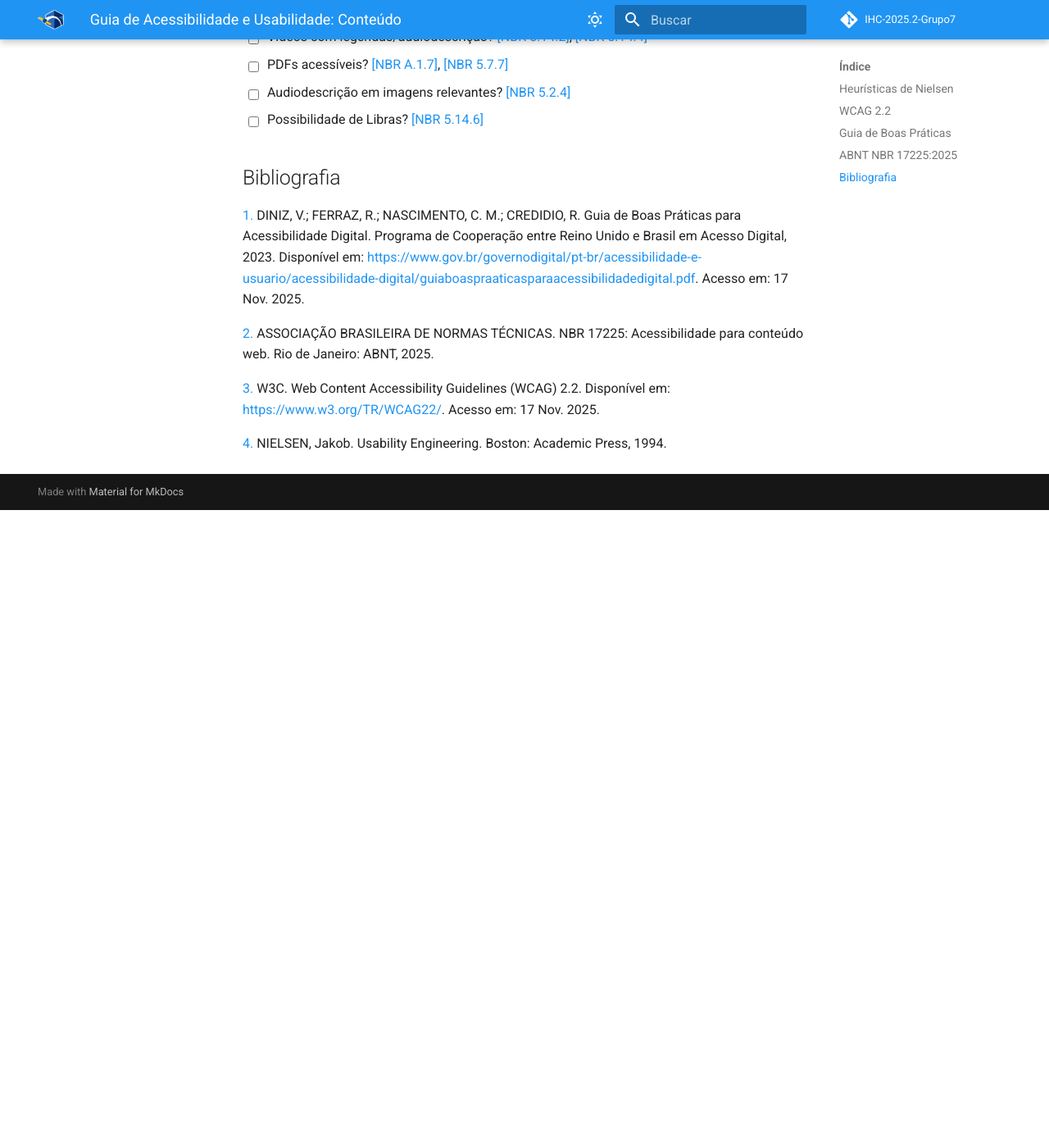
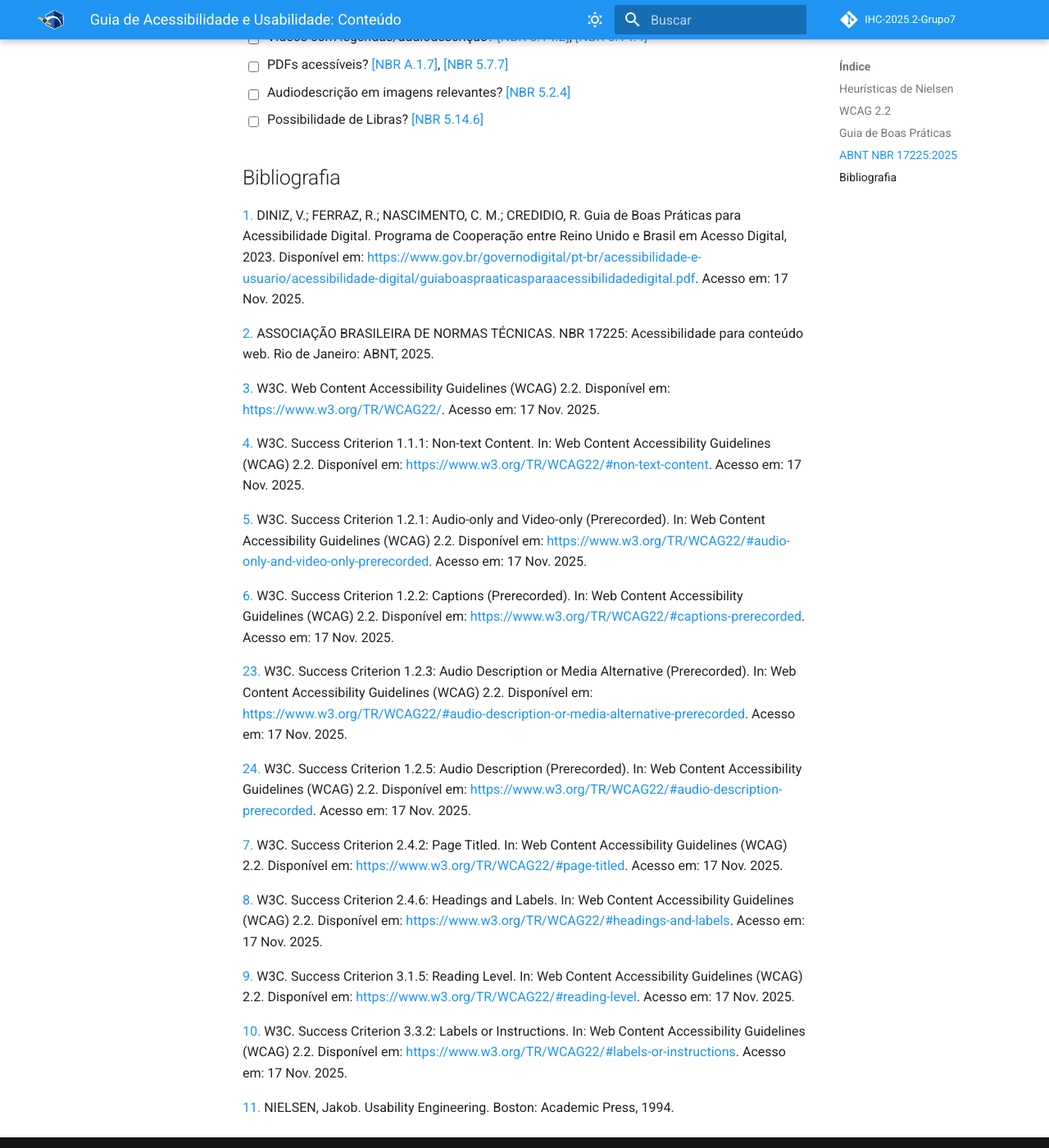
Before and after one commit to UnB-IHC/IHC-2025.2-Grupo7, an MkDocs documentation site: the page built from docs/projeto/geracaodeconteudo.md, in a window 1280 px wide and 1400 px high, scrolled down 1881 px. Shown: the whole window at 82% size. Built offline with MkDocs 1.6.1 and Material for MkDocs 9.7.7, drawn with Linux system fonts in a browser that asks for light colours; comment, search, counter and statistics services are not loaded; before the commit the page ends 2503 px from its top, so only the background shows below that.

Commit message:
Atualizando
Added references to W3C Success Criteria for accessibility.

```diff
--- a/docs/projeto/geracaodeconteudo.md
+++ b/docs/projeto/geracaodeconteudo.md
@@ -59,4 +59,22 @@
 
 <a id="FRM2" href="#anchor_2">3.</a> W3C. Web Content Accessibility Guidelines (WCAG) 2.2. Disponível em: [https://www.w3.org/TR/WCAG22/](https://www.w3.org/TR/WCAG22/). Acesso em: 17 Nov. 2025.
 
-<a id="FRM2" href="#anchor_2">4.</a> NIELSEN, Jakob. Usability Engineering. Boston: Academic Press, 1994.
+<a id="ref20" href="#anchor_20">4.</a> W3C. Success Criterion 1.1.1: Non-text Content. In: Web Content Accessibility Guidelines (WCAG) 2.2. Disponível em: [https://www.w3.org/TR/WCAG22/#non-text-content](https://www.w3.org/TR/WCAG22/#non-text-content). Acesso em: 17 Nov. 2025.
+
+<a id="ref21" href="#anchor_21">5.</a> W3C. Success Criterion 1.2.1: Audio-only and Video-only (Prerecorded). In: Web Content Accessibility Guidelines (WCAG) 2.2. Disponível em: [https://www.w3.org/TR/WCAG22/#audio-only-and-video-only-prerecorded](https://www.w3.org/TR/WCAG22/#audio-only-and-video-only-prerecorded). Acesso em: 17 Nov. 2025.
+
+<a id="ref22" href="#anchor_22">6.</a> W3C. Success Criterion 1.2.2: Captions (Prerecorded). In: Web Content Accessibility Guidelines (WCAG) 2.2. Disponível em: [https://www.w3.org/TR/WCAG22/#captions-prerecorded](https://www.w3.org/TR/WCAG22/#captions-prerecorded). Acesso em: 17 Nov. 2025.
+
+<a id="ref23" href="#anchor_23">23.</a> W3C. Success Criterion 1.2.3: Audio Description or Media Alternative (Prerecorded). In: Web Content Accessibility Guidelines (WCAG) 2.2. Disponível em: [https://www.w3.org/TR/WCAG22/#audio-description-or-media-alternative-prerecorded](https://www.w3.org/TR/WCAG22/#audio-description-or-media-alternative-prerecorded). Acesso em: 17 Nov. 2025.
+
+<a id="ref24" href="#anchor_24">24.</a> W3C. Success Criterion 1.2.5: Audio Description (Prerecorded). In: Web Content Accessibility Guidelines (WCAG) 2.2. Disponível em: [https://www.w3.org/TR/WCAG22/#audio-description-prerecorded](https://www.w3.org/TR/WCAG22/#audio-description-prerecorded). Acesso em: 17 Nov. 2025.
+
+<a id="ref25" href="#anchor_25">7.</a> W3C. Success Criterion 2.4.2: Page Titled. In: Web Content Accessibility Guidelines (WCAG) 2.2. Disponível em: [https://www.w3.org/TR/WCAG22/#page-titled](https://www.w3.org/TR/WCAG22/#page-titled). Acesso em: 17 Nov. 2025.
+
+<a id="ref26" href="#anchor_26">8.</a> W3C. Success Criterion 2.4.6: Headings and Labels. In: Web Content Accessibility Guidelines (WCAG) 2.2. Disponível em: [https://www.w3.org/TR/WCAG22/#headings-and-labels](https://www.w3.org/TR/WCAG22/#headings-and-labels). Acesso em: 17 Nov. 2025.
+
+<a id="ref27" href="#anchor_27">9.</a> W3C. Success Criterion 3.1.5: Reading Level. In: Web Content Accessibility Guidelines (WCAG) 2.2. Disponível em: [https://www.w3.org/TR/WCAG22/#reading-level](https://www.w3.org/TR/WCAG22/#reading-level). Acesso em: 17 Nov. 2025.
+
+<a id="ref28" href="#anchor_28">10.</a> W3C. Success Criterion 3.3.2: Labels or Instructions. In: Web Content Accessibility Guidelines (WCAG) 2.2. Disponível em: [https://www.w3.org/TR/WCAG22/#labels-or-instructions](https://www.w3.org/TR/WCAG22/#labels-or-instructions). Acesso em: 17 Nov. 2025.
+
+<a id="FRM2" href="#anchor_2">11.</a> NIELSEN, Jakob. Usability Engineering. Boston: Academic Press, 1994.
```
